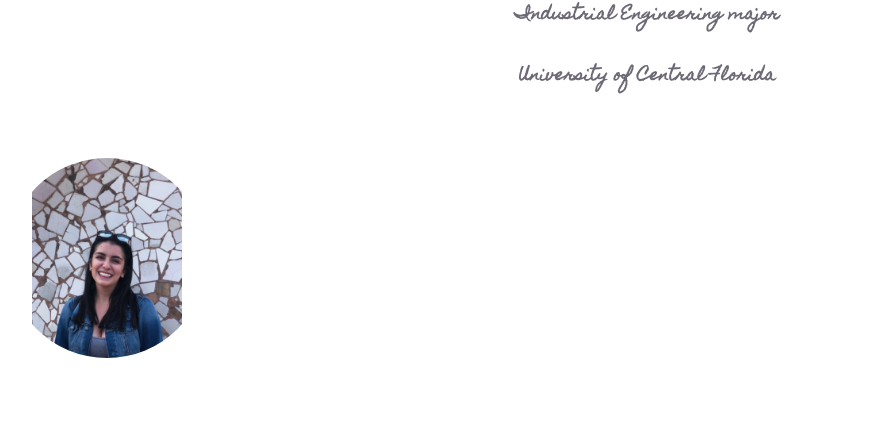
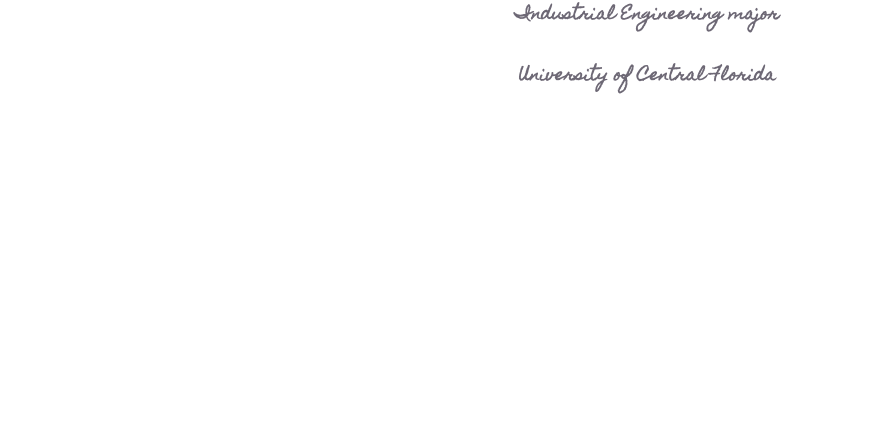
Before and after one commit to adrisasso/adrisasso.github.io, a plain HTML site: page index.html in a window 1280 px wide. Shown: the part 142-573 px from the top of the page, without its empty margins (1-882 px from the left). Drawn offline with Linux system fonts and the light colour scheme.

Commit message:
Add files via upload

```diff
--- a/css/main.css
+++ b/css/main.css
@@ -62,10 +62,6 @@
 */
 
 .icon {
-    background-image: url(/img/as-photo.jpg);
-    background-repeat: no-repeat;
-    background-position: 50%;
-    background-size: contain;
     border-radius: 50%;
     width: 200px;
     height: 200px;
```
